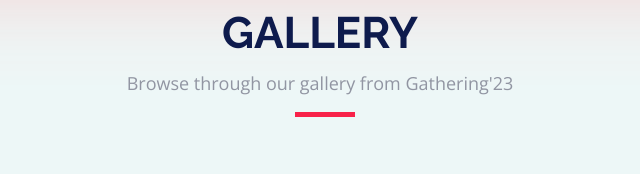
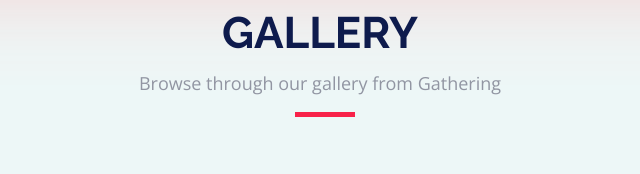
Before and after one commit to Vanshita-1805/Gathering, a plain HTML site: page public_html/gallery.html in a window 1280 px wide. Shown: the part 123-297 px from the top of the page, 320-960 px from the left. Drawn offline with nearby package versions, Linux system fonts and the light colour scheme.

Commit message:
changed date

```diff
--- a/public_html/gallery.html
+++ b/public_html/gallery.html
@@ -80,7 +80,7 @@
             <div class="container" data-aos="fade-up">
                 <div class="section-header">
                     <h1>Gallery</h1>
-                    <p>Browse through our gallery from Gathering'23</p>
+                    <p>Browse through our gallery from Gathering</p>
                     <!-- <p>Check our gallery</p> -->
                 </div>
             </div>
```
